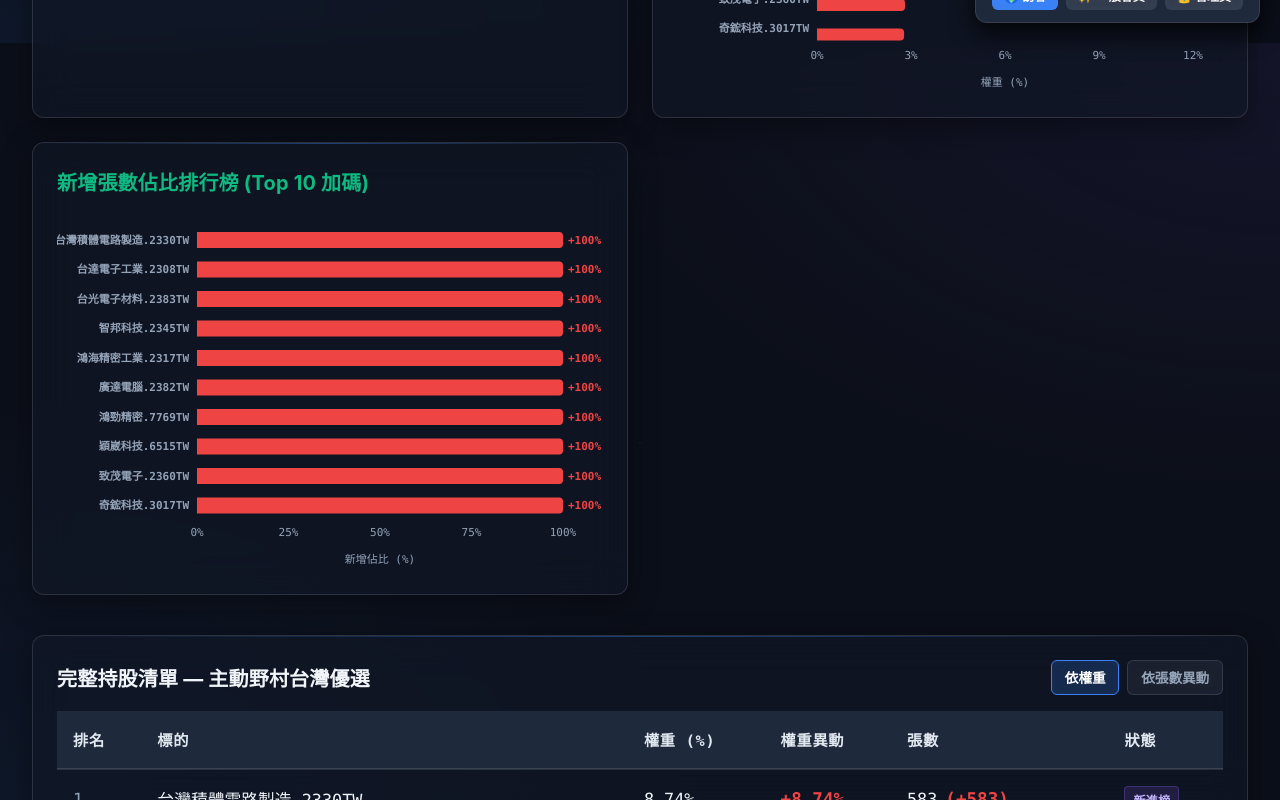
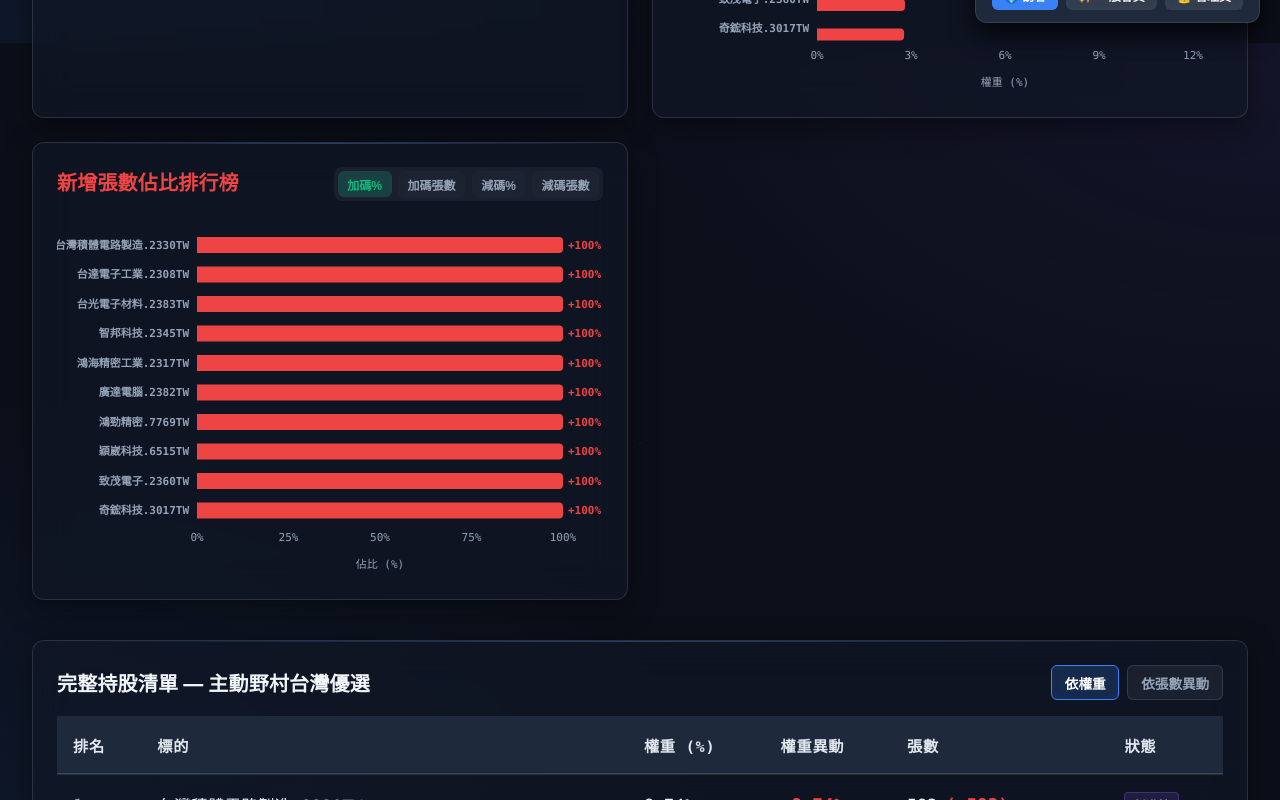
Before and after one commit to sarsadsl/etf_scratch, a React (Vite) app in the folder dashboard/: page / in a window 1280 px wide. Shown: the part 757-1557 px from the top of the page. Built offline with nearby package versions, Linux system fonts and the light colour scheme.

Commit message:
feat(ui): add toggle tabs for absolute, percentage, add, and reduce variation rankings

```diff
--- a/dashboard/src/App.jsx
+++ b/dashboard/src/App.jsx
@@ -54,8 +54,9 @@
   });
   const [showFilter, setShowFilter] = useState(false);
 
-  // ── 排序 ──
+  // ── 排序與榜單 ──
   const [tableSort, setTableSort] = useState('weight');
+  const [diffSort, setDiffSort] = useState('addPct'); // 'addPct' | 'addAbs' | 'subPct' | 'subAbs'
 
   // ── 身分狀態 ──
   const [currentUser, setCurrentUser] = useState(() => {
@@ -178,11 +179,11 @@
     });
   }, [activeHoldings, activeEtf]);
 
-  // 新增張數百分比排行 (變動差異排行榜)，抓全體資料取前十名增加最劇烈的標的
-  const diffChartData = useMemo(() => {
-    if (!activeHoldings.length) return [];
+  // 第三圖表：變動差異排行榜 (支援新增佔比、新增張數、減少佔比、減少張數)
+  const diffChartInfo = useMemo(() => {
+    if (!activeHoldings.length) return { data: [], dataKey: '', color: '', formatter: null, title: '' };
+
     const mapped = activeHoldings.map(item => {
-      const diff = item.diffWeight || 0;
       const shares = item.shares || 0;
       const diffShares = item.diffShares || 0;
       const prevShares = shares - diffShares;
@@ -192,13 +193,33 @@
         name: formatStockLabel(item.stockCode, item.stockName, activeEtf),
         diffSharesPercent: finalPct,
         diffShares: diffShares,
-        weight: item.weight
+        diffSharesLot: Math.round(diffShares / 1000)
       };
     });
-    // 過濾出有「新增」的標的，依照新增比例降冪排序，取前十名
-    const sorted = mapped.filter(m => m.diffSharesPercent > 0).sort((a, b) => b.diffSharesPercent - a.diffSharesPercent);
-    return sorted.slice(0, 10);
-  }, [activeHoldings, activeEtf]);
+
+    let filtered = [];
+    let config = { dataKey: 'diffSharesPercent', color: 'var(--tw-up)', formatter: (v) => `+${v}%`, title: '新增張數佔比排行榜' };
+
+    switch (diffSort) {
+      case 'addPct':
+        filtered = mapped.filter(m => m.diffSharesPercent > 0).sort((a, b) => b.diffSharesPercent - a.diffSharesPercent);
+        break;
+      case 'addAbs':
+        filtered = mapped.filter(m => m.diffSharesLot > 0).sort((a, b) => b.diffSharesLot - a.diffSharesLot);
+        config = { dataKey: 'diffSharesLot', color: 'var(--tw-up)', formatter: (v) => `+${v} 張`, title: '總加碼張數排行榜' };
+        break;
+      case 'subPct':
+        filtered = mapped.filter(m => m.diffSharesPercent < 0).sort((a, b) => a.diffSharesPercent - b.diffSharesPercent);
+        config = { dataKey: 'diffSharesPercent', color: 'var(--tw-down)', formatter: (v) => `${v}%`, title: '大砍張數佔比排行榜' };
+        break;
+      case 'subAbs':
+        filtered = mapped.filter(m => m.diffSharesLot < 0).sort((a, b) => a.diffSharesLot - b.diffSharesLot);
+        config = { dataKey: 'diffSharesLot', color: 'var(--tw-down)', formatter: (v) => `${v} 張`, title: '總減碼張數排行榜' };
+        break;
+    }
+
+    return { data: filtered.slice(0, 10), ...config };
+  }, [activeHoldings, activeEtf, diffSort]);
 
   // ── 聚合視圖：跨 ETF 股票資金吸收 ──
   // 對 visibleEtfs 中有資料的 ETF，加總同一股票的持股比例與持股數量
@@ -495,22 +516,29 @@
                 </div>
 
                 {/* 第三區塊：變動差異排行榜 */}
-                {diffChartData.length > 0 && (
-                  <div className="glass-panel">
-                    <h3 style={{ marginBottom: '1.5rem', fontSize: '1.25rem', color: '#10b981' }}>新增張數佔比排行榜 (Top 10 加碼)</h3>
-                    <div style={{ height: '350px' }}>
+                {diffChartInfo.data.length > 0 && (
+                  <div className="glass-panel" style={{ display: 'flex', flexDirection: 'column' }}>
+                    <div style={{ display: 'flex', justifyContent: 'space-between', alignItems: 'flex-start', marginBottom: '1.5rem', flexWrap: 'wrap', gap: '1rem' }}>
+                      <h3 style={{ margin: 0, fontSize: '1.25rem', color: diffChartInfo.color }}>
+                        {diffChartInfo.title}
+                      </h3>
+                      <div style={{ display: 'flex', gap: '0.4rem', background: 'rgba(255,255,255,0.05)', padding: '4px', borderRadius: '8px' }}>
+                        <button onClick={() => setDiffSort('addPct')} style={{ padding: '0.3rem 0.6rem', fontSize: '0.75rem', borderRadius: '6px', cursor: 'pointer', border: 'none', background: diffSort === 'addPct' ? 'rgba(16,185,129,0.2)' : 'transparent', color: diffSort === 'addPct' ? '#10b981' : 'var(--text-secondary)' }}>加碼%</button>
+                        <button onClick={() => setDiffSort('addAbs')} style={{ padding: '0.3rem 0.6rem', fontSize: '0.75rem', borderRadius: '6px', cursor: 'pointer', border: 'none', background: diffSort === 'addAbs' ? 'rgba(16,185,129,0.2)' : 'transparent', color: diffSort === 'addAbs' ? '#10b981' : 'var(--text-secondary)' }}>加碼張數</button>
+                        <button onClick={() => setDiffSort('subPct')} style={{ padding: '0.3rem 0.6rem', fontSize: '0.75rem', borderRadius: '6px', cursor: 'pointer', border: 'none', background: diffSort === 'subPct' ? 'rgba(239,68,68,0.2)' : 'transparent', color: diffSort === 'subPct' ? '#ef4444' : 'var(--text-secondary)' }}>減碼%</button>
+                        <button onClick={() => setDiffSort('subAbs')} style={{ padding: '0.3rem 0.6rem', fontSize: '0.75rem', borderRadius: '6px', cursor: 'pointer', border: 'none', background: diffSort === 'subAbs' ? 'rgba(239,68,68,0.2)' : 'transparent', color: diffSort === 'subAbs' ? '#ef4444' : 'var(--text-secondary)' }}>減碼張數</button>
+                      </div>
+                    </div>
+                    <div style={{ flex: 1, minHeight: '350px' }}>
                       <ResponsiveContainer width="100%" height="100%">
-                        <BarChart data={diffChartData} layout="vertical" margin={{ top: 5, right: 40, left: 20, bottom: 20 }}>
-                          <XAxis type="number" stroke="var(--text-secondary)" fontSize={12} tickLine={false} axisLine={false} tickFormatter={val => `${val}%`} label={{ value: '新增佔比 (%)', position: 'bottom', fill: 'var(--text-secondary)', fontSize: 13 }} />
+                        <BarChart data={diffChartInfo.data} layout="vertical" margin={{ top: 5, right: 40, left: 20, bottom: 20 }}>
+                          <XAxis type="number" stroke="var(--text-secondary)" fontSize={12} tickLine={false} axisLine={false} tickFormatter={val => diffSort.includes('Pct') ? `${val}%` : `${val}張`} label={{ value: diffSort.includes('Pct') ? '佔比 (%)' : '張數 (千股)', position: 'bottom', fill: 'var(--text-secondary)', fontSize: 13 }} />
                           <YAxis type="category" dataKey="name" stroke="var(--text-secondary)" fontSize={15} fontWeight={600} tickLine={false} axisLine={false} width={120} />
-                          <Tooltip cursor={{ fill: 'rgba(255,255,255,0.08)' }} contentStyle={{ backgroundColor: 'var(--bg-surface)', borderColor: 'var(--border-light)', borderRadius: '8px', color: '#fff' }} itemStyle={{ color: '#fff', fontWeight: 600 }} formatter={(value, name, props) => {
-                            if (name === '新增張數百分比') {
-                              return [`+${value}%`, name];
-                            }
-                            return [value, name];
+                          <Tooltip cursor={{ fill: 'rgba(255,255,255,0.08)' }} contentStyle={{ backgroundColor: 'var(--bg-surface)', borderColor: 'var(--border-light)', borderRadius: '8px', color: '#fff' }} itemStyle={{ color: '#fff', fontWeight: 600 }} formatter={(value, name) => {
+                            return [diffChartInfo.formatter(value), diffChartInfo.title];
                           }} />
-                          <Bar dataKey="diffSharesPercent" name="新增張數百分比" fill="var(--tw-up)" radius={[0, 4, 4, 0]} barSize={16}>
-                            <LabelList dataKey="diffSharesPercent" position="right" formatter={(val) => `+${val}%`} fill="var(--tw-up)" fontSize={14} fontWeight={700} />
+                          <Bar dataKey={diffChartInfo.dataKey} name={diffChartInfo.title} fill={diffChartInfo.color} radius={[0, 4, 4, 0]} barSize={16}>
+                            <LabelList dataKey={diffChartInfo.dataKey} position="right" formatter={diffChartInfo.formatter} fill={diffChartInfo.color} fontSize={14} fontWeight={700} />
                           </Bar>
                         </BarChart>
                       </ResponsiveContainer>
```
